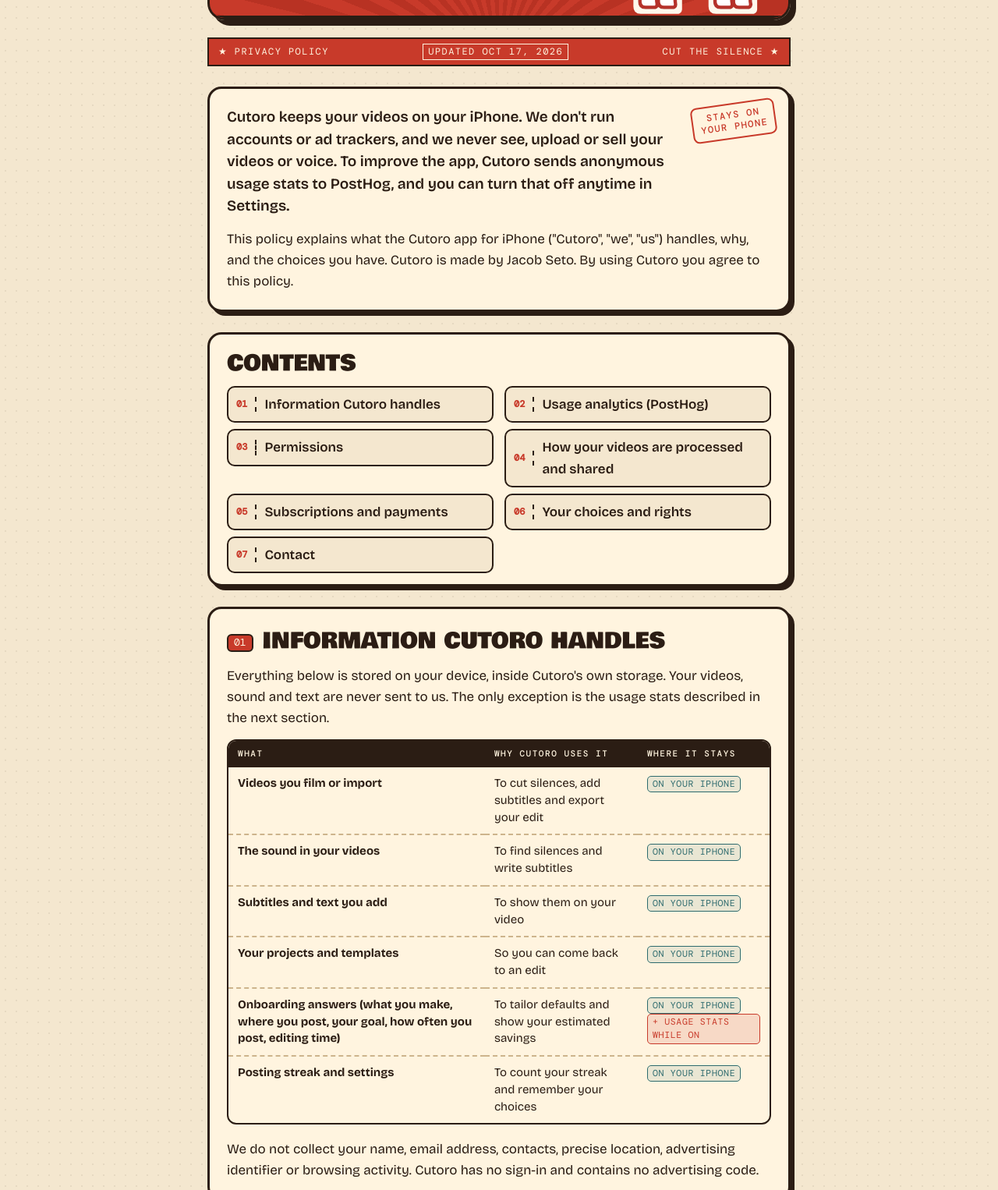
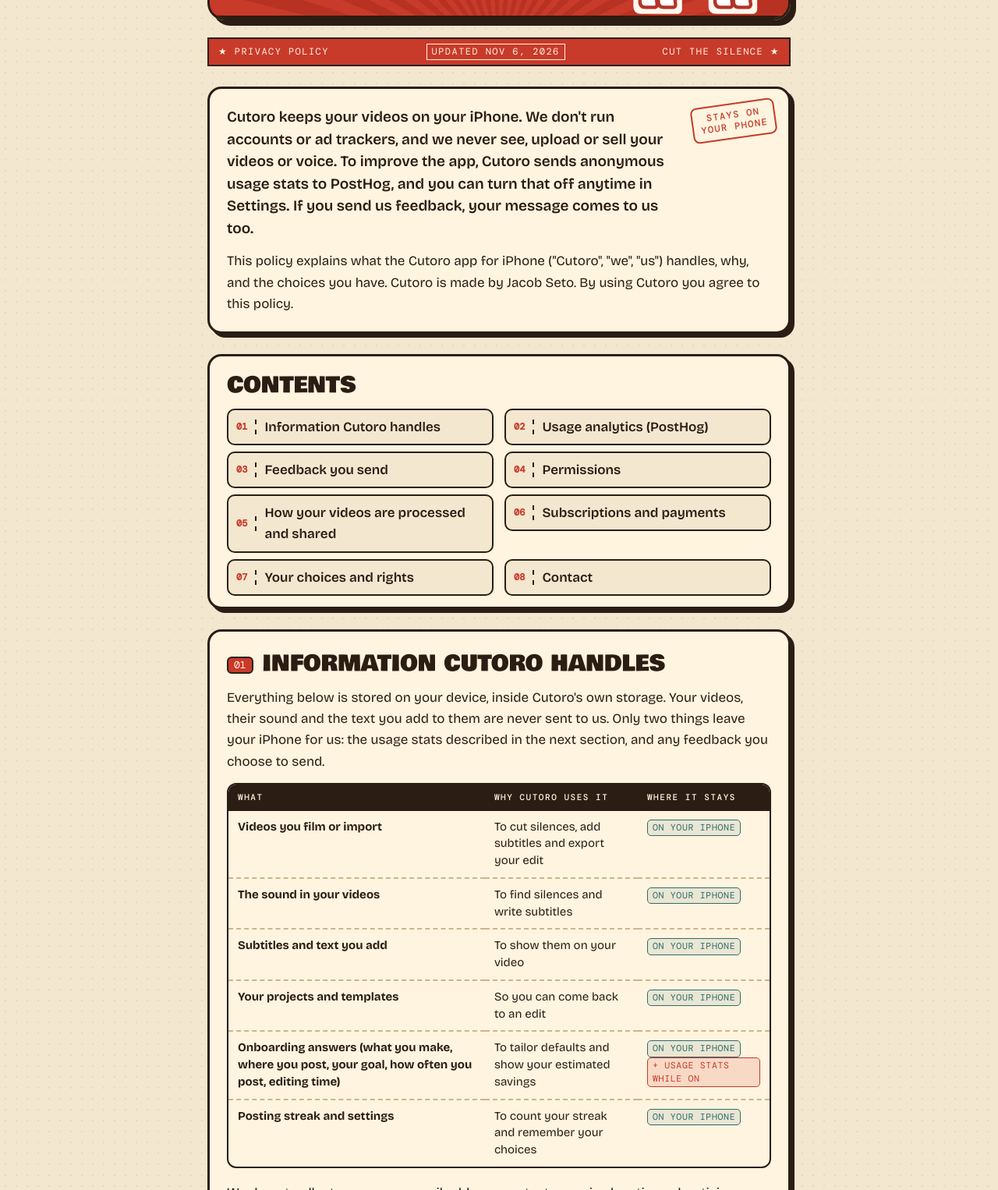
Before and after one commit to Matthew-Seto/cutoro-site, a plain HTML site: page privacypolicy.html in a window 1280 px wide. Shown: the part 334-1860 px from the top of the page at 78% size. Drawn offline with nearby package versions, Linux system fonts and the light colour scheme.

Commit message:
Updated privacy policy

```diff
--- a/privacypolicy.html
+++ b/privacypolicy.html
@@ -429,13 +429,13 @@
 
   <div class="strip" aria-hidden="true">
     <span>★ Privacy policy</span>
-    <span class="no">Updated Oct 17, 2026</span>
+    <span class="no">Updated Nov 6, 2026</span>
     <span class="hide-sm">Cut the silence ★</span>
   </div>
 
   <div class="card">
     <span class="stamp">Stays on<br>your phone</span>
-    <p class="summary">Cutoro keeps your videos on your iPhone. We don't run accounts or ad trackers, and we never see, upload or sell your videos or voice. To improve the app, Cutoro sends anonymous usage stats to PostHog, and you can turn that off anytime in Settings.</p>
+    <p class="summary">Cutoro keeps your videos on your iPhone. We don't run accounts or ad trackers, and we never see, upload or sell your videos or voice. To improve the app, Cutoro sends anonymous usage stats to PostHog, and you can turn that off anytime in Settings. If you send us feedback, your message comes to us too.</p>
     <p>This policy explains what the Cutoro app for iPhone ("Cutoro", "we", "us") handles, why, and the choices you have. Cutoro is made by Jacob Seto. By using Cutoro you agree to this policy.</p>
   </div>
 
@@ -444,17 +444,18 @@
     <ol>
       <li><a href="#information"><span class="num">01</span>Information Cutoro handles</a></li>
       <li><a href="#analytics"><span class="num">02</span>Usage analytics (PostHog)</a></li>
-      <li><a href="#permissions"><span class="num">03</span>Permissions</a></li>
-      <li><a href="#processing"><span class="num">04</span>How your videos are processed and shared</a></li>
-      <li><a href="#subscriptions"><span class="num">05</span>Subscriptions and payments</a></li>
-      <li><a href="#choices"><span class="num">06</span>Your choices and rights</a></li>
-      <li><a href="#contact"><span class="num">07</span>Contact</a></li>
+      <li><a href="#feedback"><span class="num">03</span>Feedback you send</a></li>
+      <li><a href="#permissions"><span class="num">04</span>Permissions</a></li>
+      <li><a href="#processing"><span class="num">05</span>How your videos are processed and shared</a></li>
+      <li><a href="#subscriptions"><span class="num">06</span>Subscriptions and payments</a></li>
+      <li><a href="#choices"><span class="num">07</span>Your choices and rights</a></li>
+      <li><a href="#contact"><span class="num">08</span>Contact</a></li>
     </ol>
   </nav>
 
   <section id="information" class="card">
     <h2><span class="num">01</span>Information Cutoro handles</h2>
-    <p>Everything below is stored on your device, inside Cutoro's own storage. Your videos, sound and text are never sent to us. The only exception is the usage stats described in the next section.</p>
+    <p>Everything below is stored on your device, inside Cutoro's own storage. Your videos, their sound and the text you add to them are never sent to us. Only two things leave your iPhone for us: the usage stats described in the next section, and any feedback you choose to send.</p>
     <table class="ticket">
       <thead>
         <tr><th scope="col">What</th><th scope="col">Why Cutoro uses it</th><th scope="col">Where it stays</th></tr>
@@ -492,12 +493,12 @@
         </tr>
       </tbody>
     </table>
-    <p>We do not collect your name, email address, contacts, precise location, advertising identifier or browsing activity. Cutoro has no sign-in and contains no advertising code.</p>
+    <p>We do not collect your name, email address, contacts, precise location, advertising identifier or browsing activity. Cutoro has no sign-in and contains no advertising code. A feedback message only includes personal details if you type them in.</p>
   </section>
 
   <section id="analytics" class="card">
     <h2><span class="num">02</span>Usage analytics (PostHog)</h2>
-    <p>Cutoro uses <a href="https://posthog.com">PostHog</a>, an analytics service, to understand how the app is used so we can fix problems and make it better. It is on by default, and you can turn it off anytime in <span class="switch">Settings › Share usage stats</span>. Once it's off, Cutoro stops sending anything to PostHog.</p>
+    <p>Cutoro uses <a href="https://posthog.com">PostHog</a>, an analytics service, to understand how the app is used so we can fix problems and make it better. It is on by default, and you can turn it off anytime in <span class="switch">Settings › Share usage stats</span>. Turning it off sends one last event recording the change. After that, Cutoro stops sending anything to PostHog.</p>
 
     <h3>What is sent</h3>
     <ul class="stars">
@@ -507,6 +508,7 @@
       <li>Where you exported a video (Photos, the share sheet, TikTok, Instagram or YouTube) and whether it worked</li>
       <li>Subscription events: which plan you picked, whether you started a free trial, and whether the purchase went through, was cancelled or failed. No payment details are included.</li>
       <li>Your posting streak count and changes to Cutoro's settings</li>
+      <li>That you sent feedback, with its star rating and type. The message itself is not included.</li>
       <li>Basic app and device information: app version, iOS version, device model, language, and when the app is opened or closed</li>
     </ul>
 
@@ -519,8 +521,24 @@
     <p>PostHog, Inc. processes this data for us on servers in the United States, under <a href="https://posthog.com/privacy">PostHog's Privacy Policy</a>. We don't sell this data or use it for advertising.</p>
   </section>
 
+  <section id="feedback" class="card">
+    <h2><span class="num">03</span>Feedback you send</h2>
+    <p>Settings has a feedback form. Nothing is sent unless you fill it in and tap Send feedback, and it doesn't use the Share usage stats switch.</p>
+
+    <h3>What is sent</h3>
+    <ul class="stars">
+      <li>Your message, the star rating if you give one, and the type you pick (bug, idea, love it or other)</li>
+      <li>Unless you turn off <span class="switch">Include app and phone details</span>: app version, device type, iOS version, and your language and region setting</li>
+    </ul>
+
+    <p>No name, email address or install ID is added, so we can't reply and can't link a message to you. Anything you type goes as written, so please leave out personal details you don't want us to have.</p>
+
+    <h3>Where it goes</h3>
+    <p>Your feedback is sent over an encrypted connection to a Google Apps Script and saved in a Google Sheet that we use to read it. Google hosts both and handles this data under <a href="https://policies.google.com/privacy">Google's Privacy Policy</a>. Like any web service, Google can see your IP address when the message arrives. It isn't saved in the sheet.</p>
+  </section>
+
   <section id="permissions" class="card">
-    <h2><span class="num">03</span>Permissions</h2>
+    <h2><span class="num">04</span>Permissions</h2>
     <p>iOS asks before Cutoro can use any of these, and you can change each one anytime in Settings › Cutoro.</p>
     <table class="ticket">
       <thead>
@@ -538,29 +556,29 @@
   </section>
 
   <section id="processing" class="card">
-    <h2><span class="num">04</span>How your videos are processed and shared</h2>
+    <h2><span class="num">05</span>How your videos are processed and shared</h2>
     <p><span class="lead-in">On your device.</span> Cutting silences, building subtitles, mirroring and exporting all happen on your iPhone.</p>
     <p><span class="lead-in">Speech recognition.</span> Subtitles come from Apple's speech recognition. Cutoro asks for it to run on your device. If your iPhone can't do that for a language, Apple may process the audio on its servers under <a href="https://www.apple.com/legal/privacy/">Apple's Privacy Policy</a>. We never receive that audio or the transcript.</p>
-    <p><span class="lead-in">Sharing.</span> Cutoro only shares a video when you choose to. Saving puts it in your Photos library. Posting opens TikTok, Instagram or YouTube with your video, and from then on that app's own privacy policy applies.</p>
+    <p><span class="lead-in">Sharing.</span> Cutoro only shares a video when you choose to. Saving puts it in your Photos library. Posting opens TikTok, Instagram or YouTube with your video, and from then on that app's own privacy policy applies. Sharing a template sends its name, slots, settings and text, plus its sound if you choose to include it, to whoever you send it to.</p>
   </section>
 
   <section id="subscriptions" class="card">
-    <h2><span class="num">05</span>Subscriptions and payments</h2>
+    <h2><span class="num">06</span>Subscriptions and payments</h2>
     <p>Cutoro Pro is sold through Apple's App Store. Apple handles your payment and billing details. We never see your card or Apple Account details.</p>
     <p>Cutoro only checks with the App Store whether your subscription or free trial is active, and when a trial ends, so it can unlock the app and send your trial reminder. You can manage or cancel your subscription anytime in Settings › your name › Subscriptions.</p>
   </section>
 
   <section id="choices" class="card">
-    <h2><span class="num">06</span>Your choices and rights</h2>
-    <p><span class="lead-in">Deleting your data.</span> Delete a project in Cutoro to remove its clips and edits. Deleting the app removes everything Cutoro stored. Videos you saved to Photos stay there until you delete them.</p>
-    <p><span class="lead-in">Access and other rights.</span> The only data that leaves your iPhone for us is the usage stats described above, which are tied to a random ID rather than to you. You can stop them anytime in Settings › Share usage stats. To ask us to delete the stats from your device, or with any other privacy question, contact us.</p>
-    <p><span class="lead-in">Security.</span> Your data on your iPhone is protected by its own security, such as your passcode and Face ID. Usage stats are sent to PostHog over an encrypted connection.</p>
+    <h2><span class="num">07</span>Your choices and rights</h2>
+    <p><span class="lead-in">Deleting your data.</span> Delete a project in Cutoro to remove its clips and edits. Deleting the app removes everything Cutoro stored on your iPhone. Videos you saved to Photos stay there until you delete them. Deleting the app doesn't remove feedback you already sent. To ask us to delete a message, contact us and tell us roughly when you sent it and what it said.</p>
+    <p><span class="lead-in">Access and other rights.</span> The only data that leaves your iPhone for us is the usage stats and any feedback you send, both described above. Usage stats are tied to a random ID rather than to you, and you can stop them anytime in Settings › Share usage stats. To ask us to delete the stats from your device, or with any other privacy question, contact us.</p>
+    <p><span class="lead-in">Security.</span> Your data on your iPhone is protected by its own security, such as your passcode and Face ID. Usage stats and feedback are sent over encrypted connections.</p>
     <p><span class="lead-in">Children.</span> Cutoro is not directed at children under 13, and we don't knowingly collect personal information from children.</p>
     <p><span class="lead-in">Changes.</span> If we change this policy, we'll update the date at the top and, for meaningful changes, let you know in the app.</p>
   </section>
 
   <section id="contact" class="card contact">
-    <h2><span class="num">07</span>Contact</h2>
+    <h2><span class="num">08</span>Contact</h2>
     <p>Questions about privacy? Write to us:</p>
     <a class="email" href="mailto:matthewseto2004@gmail.com">matthewseto2004@gmail.com</a>
   </section>
```
